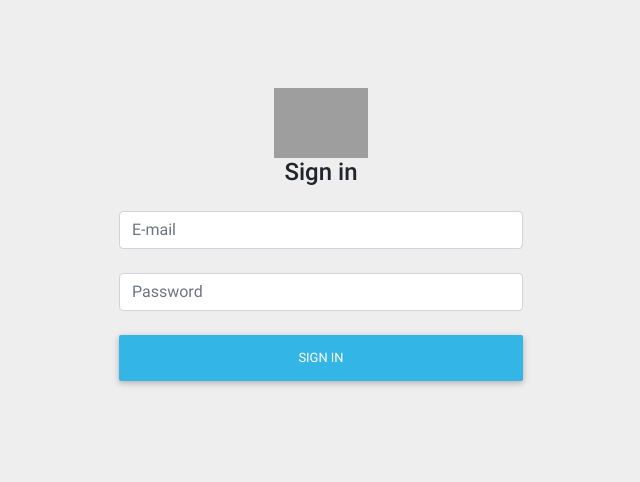
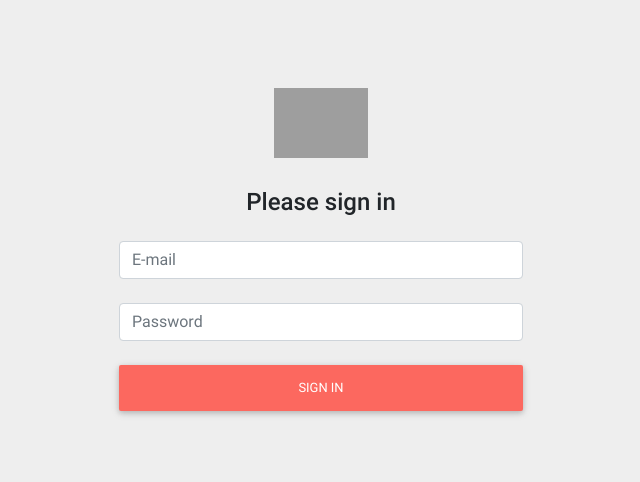
Before and after one commit to condurachealexandrugeorge/BrilliantDEVs, a Laravel app: page / in a window 1280 px wide. Shown: the top 482 px of the page, without its empty margins (319-959 px from the left). Run offline with Laravel 8, Linux system fonts and the light colour scheme; some libraries are stand-ins or nearby versions; grey boxes are pictures that could not be loaded.

Commit message:
Edit login style

```diff
--- a/resources/views/auth/signin.blade.php
+++ b/resources/views/auth/signin.blade.php
@@ -5,14 +5,14 @@
         <!-- Default form login -->
         <form class="text-center border border-light p-5" action="{{ route('signin') }}" method="post" style="border: none!important;width: 100%; max-width: 500px; padding: 15px; margin: auto;">
             <img src="{{ asset('img/logo.png') }}" class="img-fluid" alt="" style="max-height: 70px;">
-            <p class="h4 mb-4">Sign in</p>
+            <p class="h4 mb-4" style="margin-top: 30px ">Please sign in</p>
             <!-- Email -->
             <input type="email" id="defaultLoginFormEmail" class="form-control mb-4" placeholder="E-mail" name="email">
             <!-- Password -->
             <input type="password" id="defaultLoginFormPassword" class="form-control mb-4" placeholder="Password" name="password">
         {{ csrf_field() }}
         <!-- Sign in button -->
-            <button class="btn btn-info btn-block my-4" type="submit">Sign in</button>
+            <button class="btn btn-info btn-block my-4" type="submit" style="background-color: #fc685f!important;">Sign in</button>
         </form>
     </div>
     <!-- Default form login -->
```
